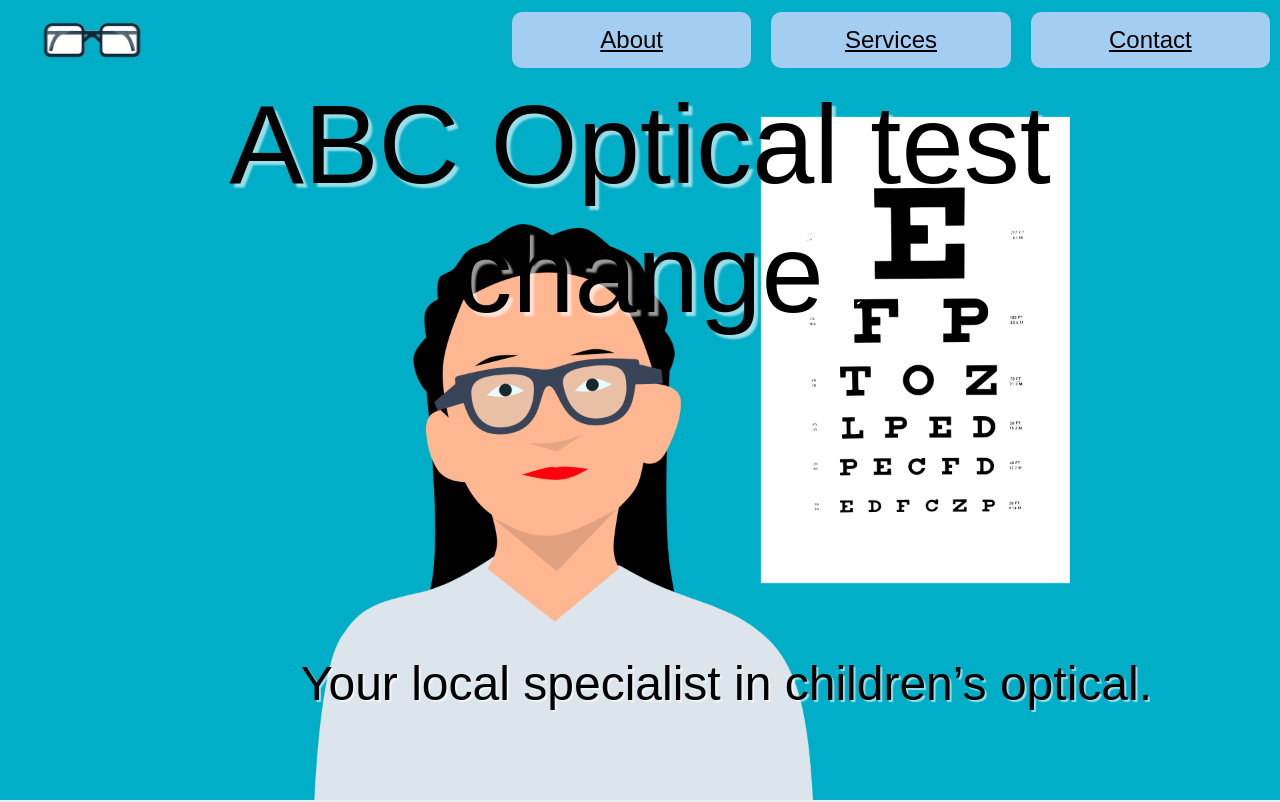
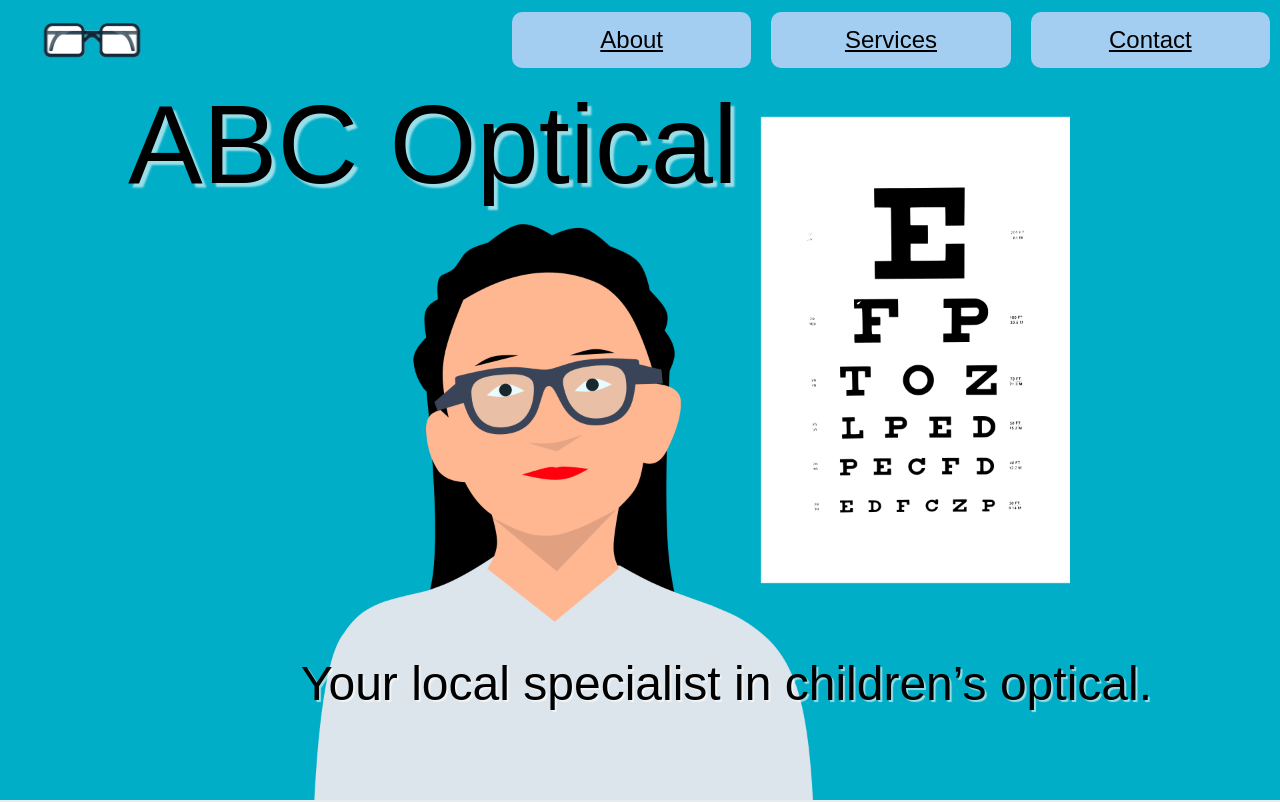
Before and after one commit to sirjamo1/AT2_Website_Howells_467957957, a plain HTML site: page index.html in a window 1280 px wide. Shown: the top 802 px of the page. Drawn offline with Linux system fonts and the light colour scheme.

Commit message:
undo test change

```diff
--- a/index.html
+++ b/index.html
@@ -33,7 +33,7 @@
                 </div>
             </nav>
             <section>
-                <h1>ABC Optical test change</h1>
+                <h1>ABC Optical</h1>
                 <h2>Your local specialist in children’s optical.</h2>
             </section>
         </header>
```
